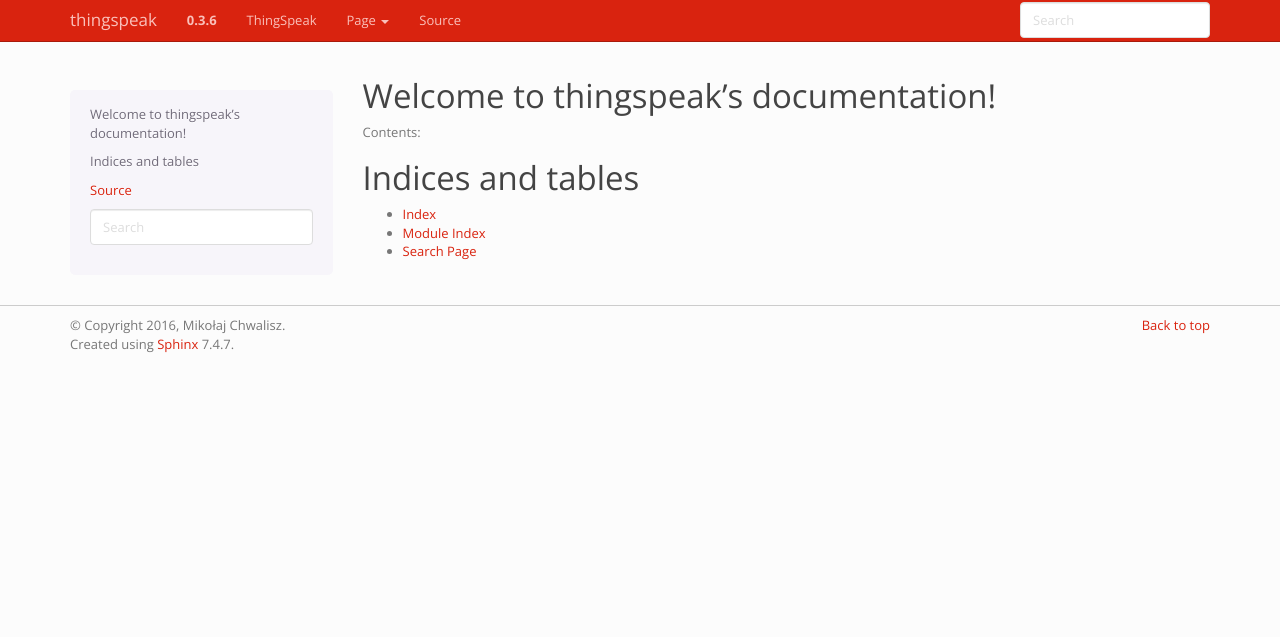
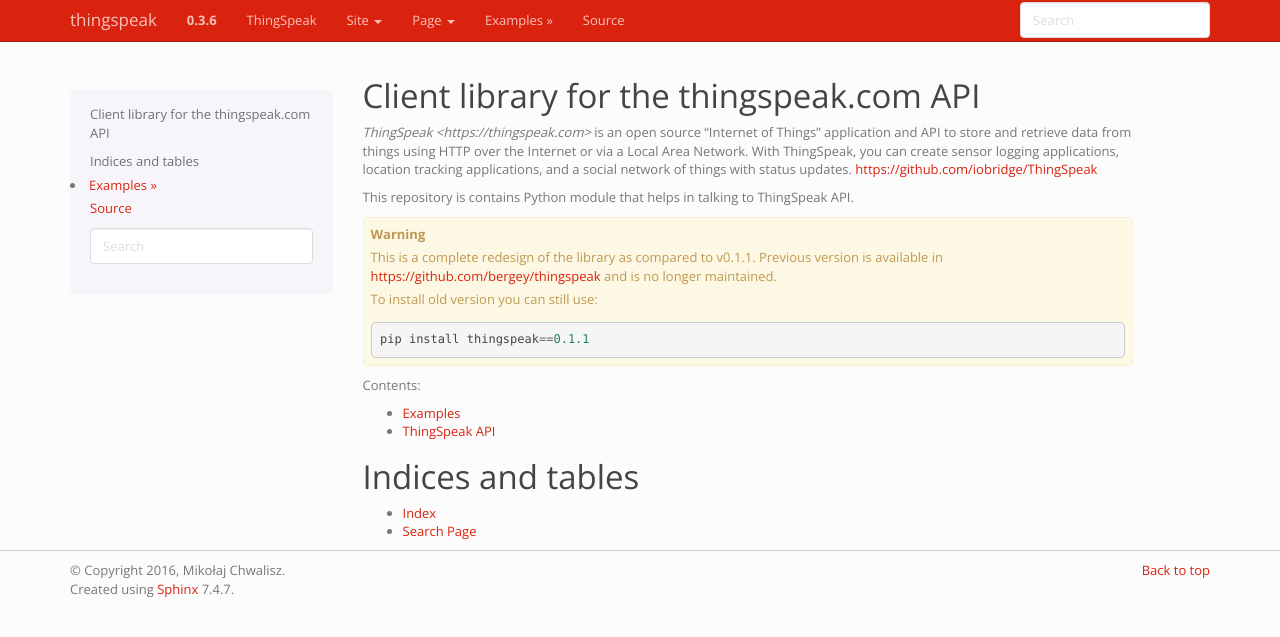
Before and after one commit to mchwalisz/thingspeak, a Sphinx documentation site: the page built from docs/index.rst, in a window 1280 px wide. Shown: the top 637 px of the page. Built offline with Sphinx 7.4.7, drawn with Linux system fonts in a browser that asks for light colours.

Commit message:
populate docs with known information.

```diff
--- /dev/null
+++ b/docs/api.rst
@@ -0,0 +1,5 @@
+ThingSpeak API
+==============
+
+.. autoclass:: thingspeak.Channel
+    :members:
--- a/docs/index.rst
+++ b/docs/index.rst
@@ -1,21 +1,31 @@
-.. thingspeak documentation master file, created by
-   sphinx-quickstart on Sun Oct 23 20:28:23 2016.
-   You can adapt this file completely to your liking, but it should at least
-   contain the root `toctree` directive.
+Client library for the thingspeak.com API
+=========================================
 
-Welcome to thingspeak's documentation!
-======================================
+`ThingSpeak <https://thingspeak.com>` is an open source “Internet of Things” application and API to store and retrieve data from things using HTTP over the Internet or via a Local Area Network. With ThingSpeak, you can create sensor logging applications, location tracking applications, and a social network of things with status updates.  https://github.com/iobridge/ThingSpeak
+
+This repository is contains Python module that helps in talking to ThingSpeak API.
+
+.. warning::
+
+   This is a complete redesign of the library as compared to v0.1.1.
+   Previous version is available in https://github.com/bergey/thingspeak
+   and is no longer maintained.
+
+   To install old version you can still use::
+
+      pip install thingspeak==0.1.1
 
 Contents:
 
 .. toctree::
    :maxdepth: 2
 
+   examples
+   api
 
 
 Indices and tables
 ==================
 
 * :ref:`genindex`
-* :ref:`modindex`
 * :ref:`search`
```
Also changed, not shown: README.rst (+0 -50 lines), docs/examples.rst (added, +59 -0 lines).
